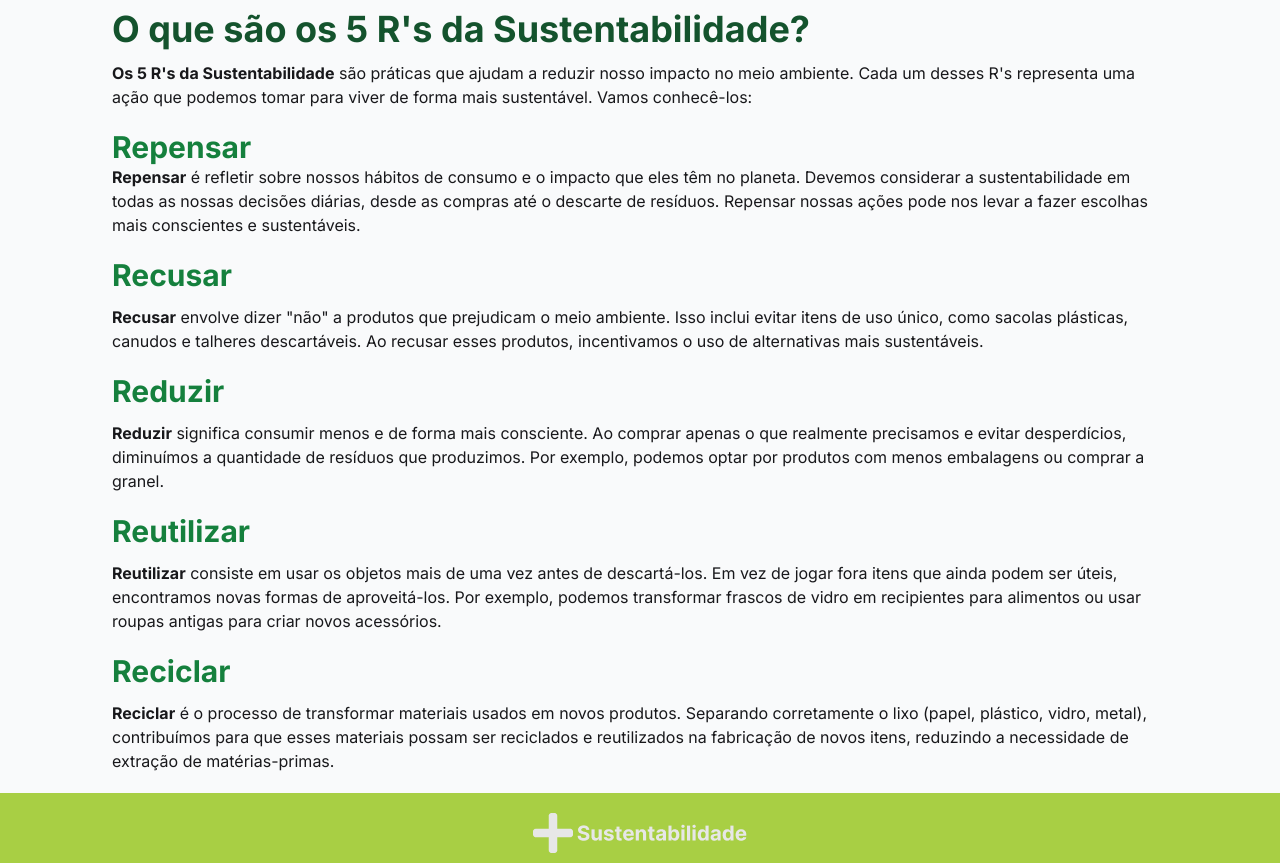
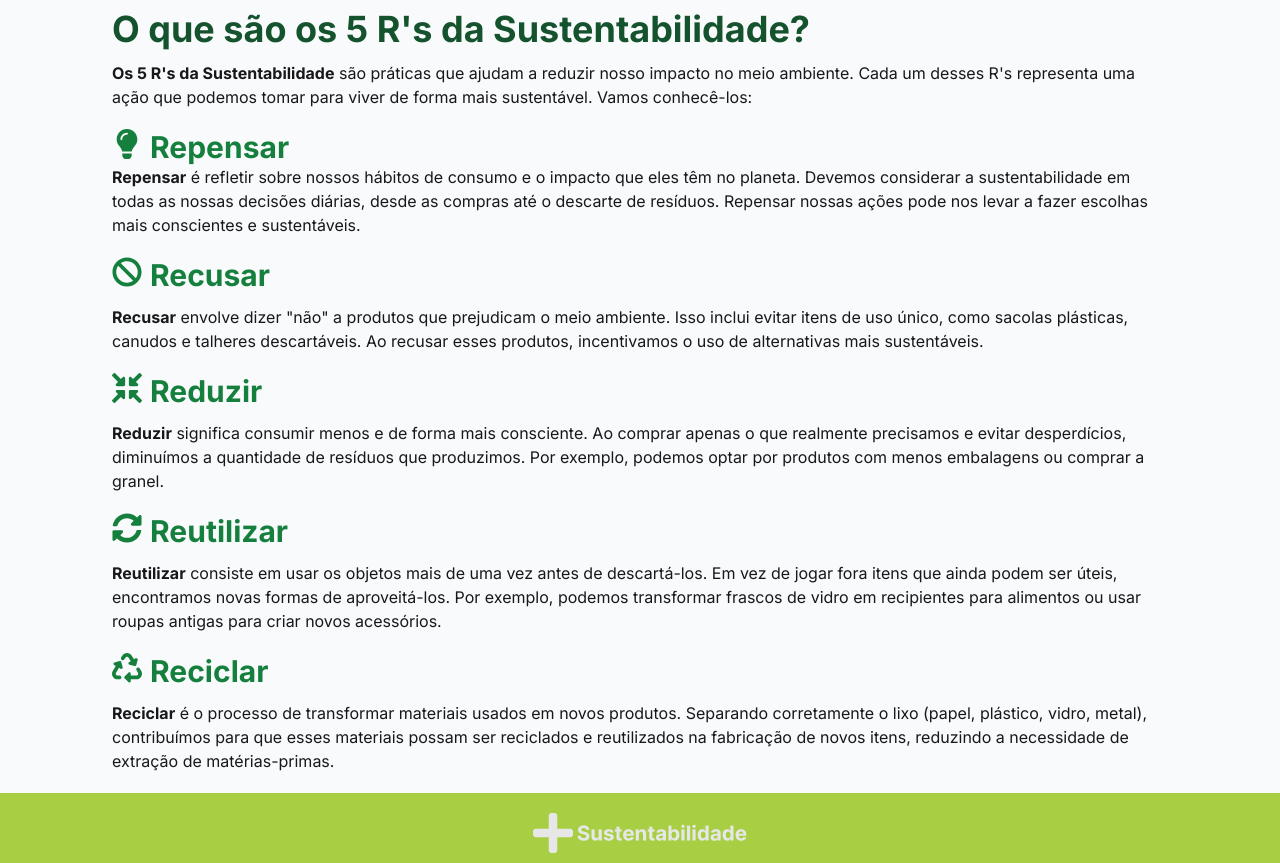
Before and after one commit to jeandossantos/sustentabilidade-site, a Next.js app: page /5_Rs_Da_Sustentabilidade in a window 1280 px wide. Shown: the part 560-1423 px from the top of the page. Built offline with nearby package versions, Linux system fonts and the light colour scheme.

Commit message:
feat: R5 icons added

```diff
--- a/src/app/5_Rs_Da_Sustentabilidade/page.tsx
+++ b/src/app/5_Rs_Da_Sustentabilidade/page.tsx
@@ -1,3 +1,9 @@
+import { FaLightbulb } from 'react-icons/fa';
+import { FaBan } from 'react-icons/fa';
+import { FaCompressArrowsAlt } from 'react-icons/fa';
+import { FaSyncAlt } from 'react-icons/fa';
+import { FaRecycle } from 'react-icons/fa6';
+
 export default function RS_DA_Sustentabilidade() {
   return (
     <div className='mx-28 my-5 text-zinc-900'>
@@ -12,7 +18,11 @@ export default function RS_DA_Sustentabilidade() {
         conhecê-los:
       </p>
 
-      <h2 className='text-3xl mt-5 font-bold text-green-700'>Repensar</h2>
+      <h2 className='text-3xl mt-5 font-bold text-green-700 flex gap-2'>
+        <FaLightbulb />
+        Repensar
+      </h2>
+
       <p>
         <b>Repensar</b> é refletir sobre nossos hábitos de consumo e o impacto
         que eles têm no planeta. Devemos considerar a sustentabilidade em todas
@@ -21,7 +31,10 @@ export default function RS_DA_Sustentabilidade() {
         sustentáveis.
       </p>
 
-      <h2 className='text-3xl mt-5 font-bold text-green-700'>Recusar</h2>
+      <h2 className='text-3xl mt-5 font-bold text-green-700 flex gap-2'>
+        <FaBan />
+        Recusar
+      </h2>
       <p className='mt-3'>
         <b>Recusar</b> envolve dizer "não" a produtos que prejudicam o meio
         ambiente. Isso inclui evitar itens de uso único, como sacolas plásticas,
@@ -29,7 +42,9 @@ export default function RS_DA_Sustentabilidade() {
         o uso de alternativas mais sustentáveis.
       </p>
 
-      <h2 className='text-3xl mt-5 font-bold text-green-700'>Reduzir</h2>
+      <h2 className='text-3xl mt-5 font-bold text-green-700 flex gap-2'>
+        <FaCompressArrowsAlt /> Reduzir
+      </h2>
       <p className='mt-3'>
         <b>Reduzir</b> significa consumir menos e de forma mais consciente. Ao
         comprar apenas o que realmente precisamos e evitar desperdícios,
@@ -37,7 +52,10 @@ export default function RS_DA_Sustentabilidade() {
         optar por produtos com menos embalagens ou comprar a granel.
       </p>
 
-      <h2 className='text-3xl mt-5 font-bold text-green-700'>Reutilizar</h2>
+      <h2 className='text-3xl mt-5 font-bold text-green-700 flex gap-2'>
+        <FaSyncAlt />
+        Reutilizar
+      </h2>
       <p className='mt-3'>
         <b>Reutilizar</b> consiste em usar os objetos mais de uma vez antes de
         descartá-los. Em vez de jogar fora itens que ainda podem ser úteis,
@@ -46,7 +64,10 @@ export default function RS_DA_Sustentabilidade() {
         roupas antigas para criar novos acessórios.
       </p>
 
-      <h2 className='text-3xl mt-5 font-bold text-green-700'>Reciclar</h2>
+      <h2 className='text-3xl mt-5 font-bold text-green-700 flex gap-2'>
+        <FaRecycle />
+        Reciclar
+      </h2>
       <p className='mt-3'>
         <b>Reciclar</b> é o processo de transformar materiais usados em novos
         produtos. Separando corretamente o lixo (papel, plástico, vidro, metal),
--- a/src/app/components/Header.tsx
+++ b/src/app/components/Header.tsx
@@ -16,7 +16,8 @@ export default function Header() {
 
         <h1
           className='flex items-center text-zinc-100 text-6xl font-bold absolute top-2/4
-        text-center opacity-50 hover:opacity-80 cursor-pointer transition-opacity'
+        text-center opacity-50 hover:opacity-80 cursor-pointer transition-opacity
+        '
         >
           <FaPlus size={125} />
           Sustentabilidade
```
